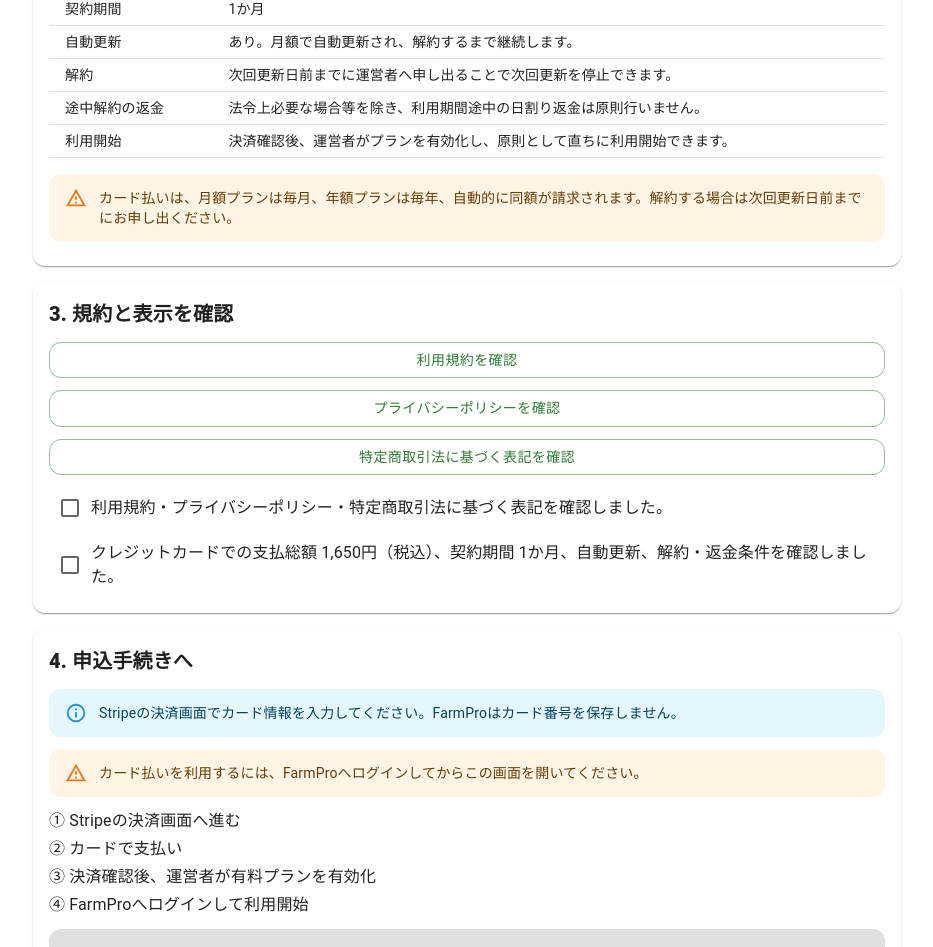
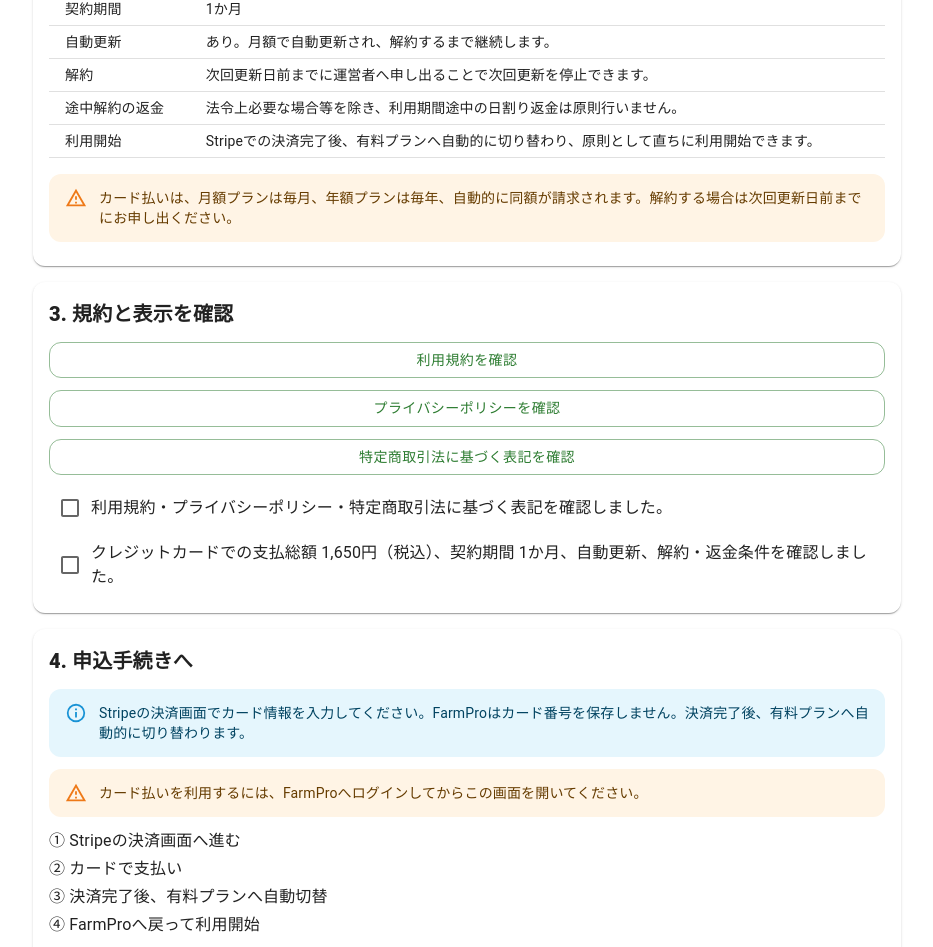
Before and after one commit to farmpro-iwate/FarmPro, a React (Vite) app in the folder client/: page /paid-plan in a window 1280 px wide. Shown: the part 836-1783 px from the top of the page, without its empty margins (173-1106 px from the left). Built offline with nearby package versions, Linux system fonts and the light colour scheme.

Commit message:
Reflect automatic Stripe plan activation

```diff
--- a/client/src/pages/PaidPlanApplicationPage.tsx
+++ b/client/src/pages/PaidPlanApplicationPage.tsx
@@ -158,7 +158,7 @@ export function PaidPlanApplicationPage() {
                 <TableRow><TableCell>自動更新</TableCell><TableCell>{isCard ? `あり。${price.label}で自動更新され、解約するまで継続します。` : '自動決済による更新はありません。継続時は運営者から案内します。'}</TableCell></TableRow>
                 <TableRow><TableCell>解約</TableCell><TableCell>次回更新日前までに運営者へ申し出ることで次回更新を停止できます。</TableCell></TableRow>
                 <TableRow><TableCell>途中解約の返金</TableCell><TableCell>法令上必要な場合等を除き、利用期間途中の日割り返金は原則行いません。</TableCell></TableRow>
-                <TableRow><TableCell>利用開始</TableCell><TableCell>{isCard ? '決済確認後、運営者がプランを有効化し、原則として直ちに利用開始できます。' : '入金確認後、運営者がプランを有効化し、原則として直ちに利用開始できます。'}</TableCell></TableRow>
+                <TableRow><TableCell>利用開始</TableCell><TableCell>{isCard ? 'Stripeでの決済完了後、有料プランへ自動的に切り替わり、原則として直ちに利用開始できます。' : '入金確認後、運営者がプランを有効化し、原則として直ちに利用開始できます。'}</TableCell></TableRow>
               </TableBody>
             </Table>
             {isCard && (
@@ -196,14 +196,14 @@ export function PaidPlanApplicationPage() {
             {isCard ? (
               <>
                 <Alert severity="info">
-                  Stripeの決済画面でカード情報を入力してください。FarmProはカード番号を保存しません。
+                  Stripeの決済画面でカード情報を入力してください。FarmProはカード番号を保存しません。決済完了後、有料プランへ自動的に切り替わります。
                 </Alert>
                 {!authUser && <Alert severity="warning">カード払いを利用するには、FarmProへログインしてからこの画面を開いてください。</Alert>}
                 <Stack spacing={0.5}>
                   <Typography>① Stripeの決済画面へ進む</Typography>
                   <Typography>② カードで支払い</Typography>
-                  <Typography>③ 決済確認後、運営者が有料プランを有効化</Typography>
-                  <Typography>④ FarmProへログインして利用開始</Typography>
+                  <Typography>③ 決済完了後、有料プランへ自動切替</Typography>
+                  <Typography>④ FarmProへ戻って利用開始</Typography>
                 </Stack>
                 <Button
                   component="a"
```
